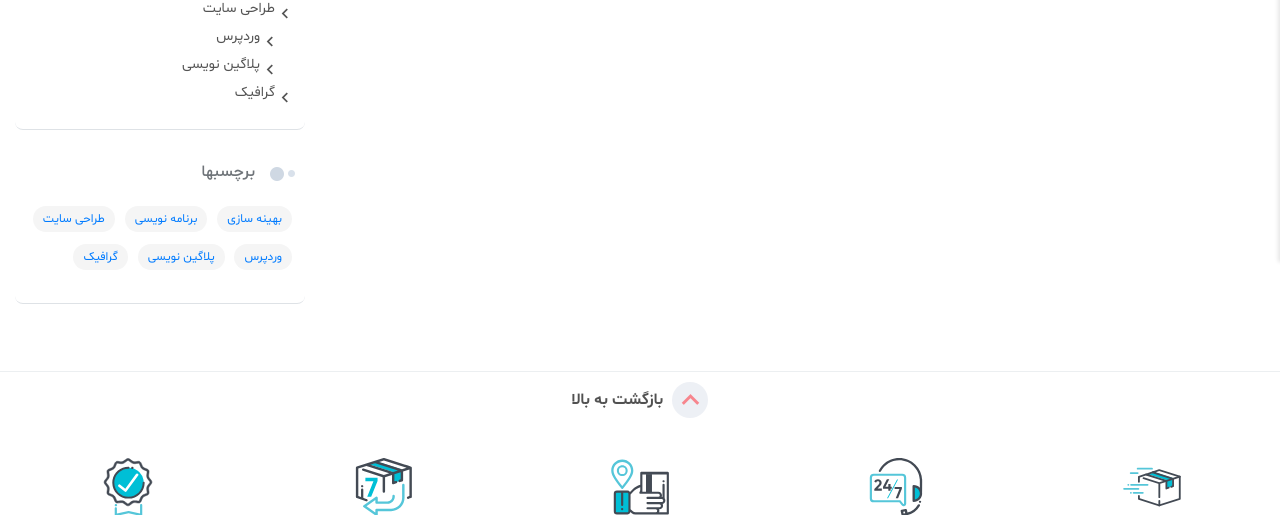
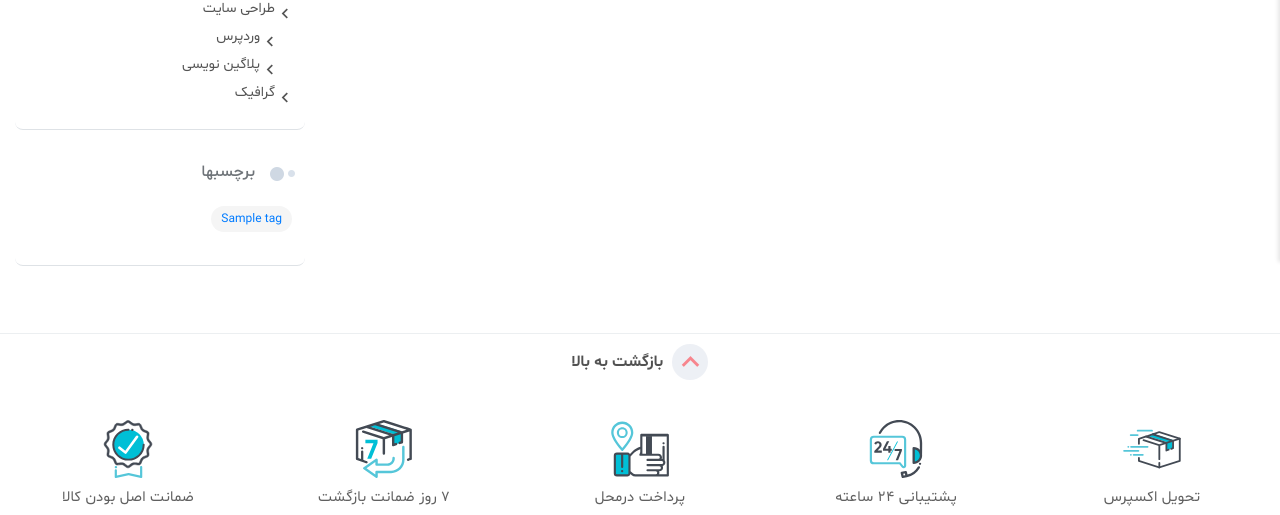
Before and after one commit to rezashahryar/didikala_last_edition, a Django app: template templates/posts/post_list.html in a window 1280 px wide. Shown: the part 538-1053 px from the top of the page. Run offline with Django 5.2, Linux system fonts and the light colour scheme; the template is opened without the code that fills it: most values are stand-ins (such as "Sample title", 1, 10 or a date in 2020); grey boxes marked "Sample" are stand-in pictures; some libraries are stand-ins or nearby versions.

Commit message:
show tags in post_list.html

```diff
--- a/posts/admin.py
+++ b/posts/admin.py
@@ -12,3 +12,4 @@ class PostAdmin(SummernoteModelAdmin):
 @admin.register(Tag)
 class TagAdmin(admin.ModelAdmin):
     list_display = ['name']
+    prepopulated_fields = {'slug': ('name',)}
--- a/templates/posts/post_list.html
+++ b/templates/posts/post_list.html
@@ -95,12 +95,9 @@
                                 <h2>برچسبها</h2>
                             </div>
                             <ul class="tag-list">
-                                <li><a href="#">بهینه سازی</a></li>
-                                <li><a href="#">برنامه نویسی</a></li>
-                                <li><a href="#">طراحی سایت</a></li>
-                                <li><a href="#">وردپرس</a></li>
-                                <li><a href="#">پلاگین نویسی</a></li>
-                                <li><a href="#">گرافیک</a></li>
+                                {% for tag in tags %}
+                                <li><a href="#">{{ tag.name }}</a></li>
+                                {% endfor %}
                             </ul>
                         </div>
                     </div>
```
Also changed, not shown: posts/views.py (+7 -1 lines).
